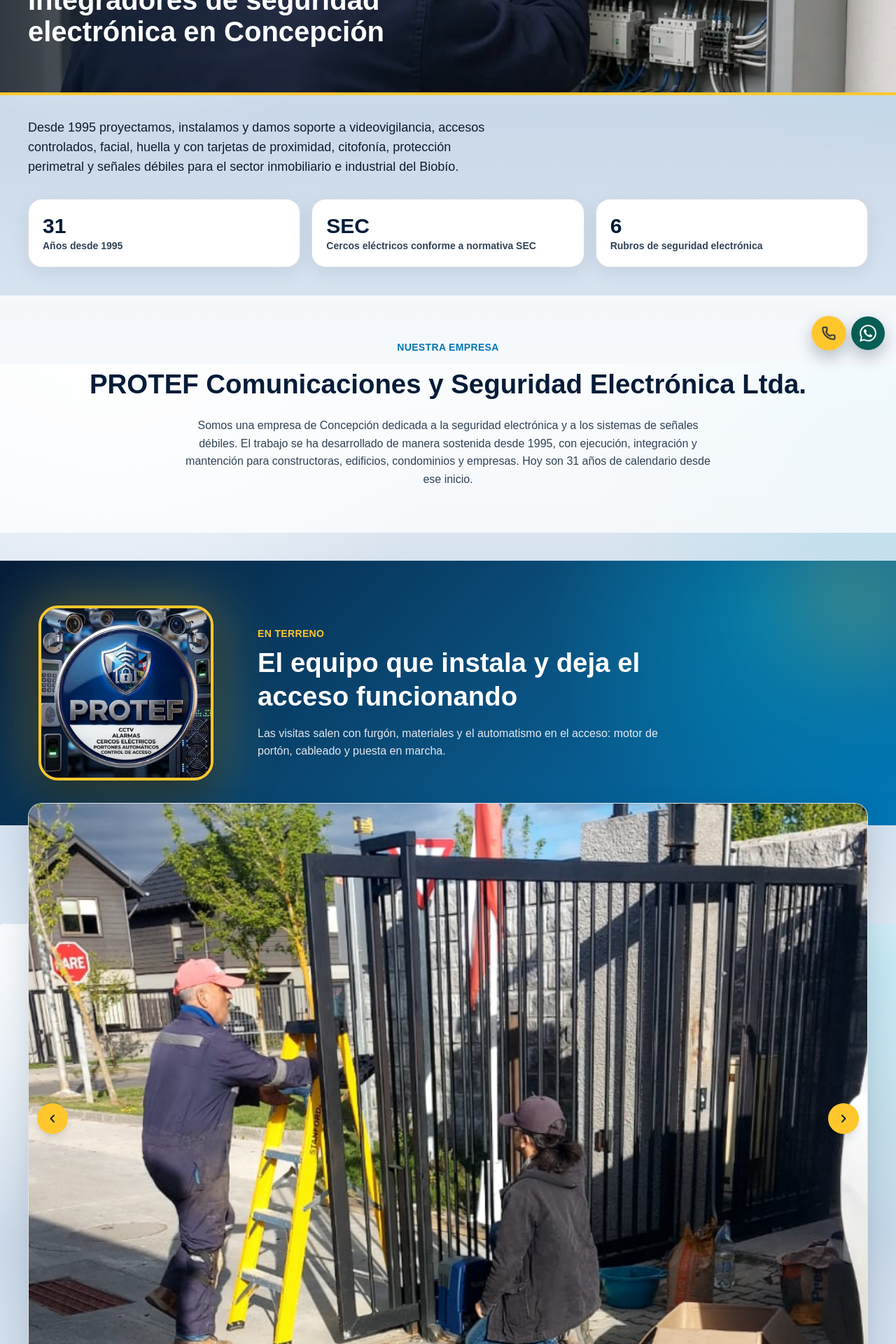
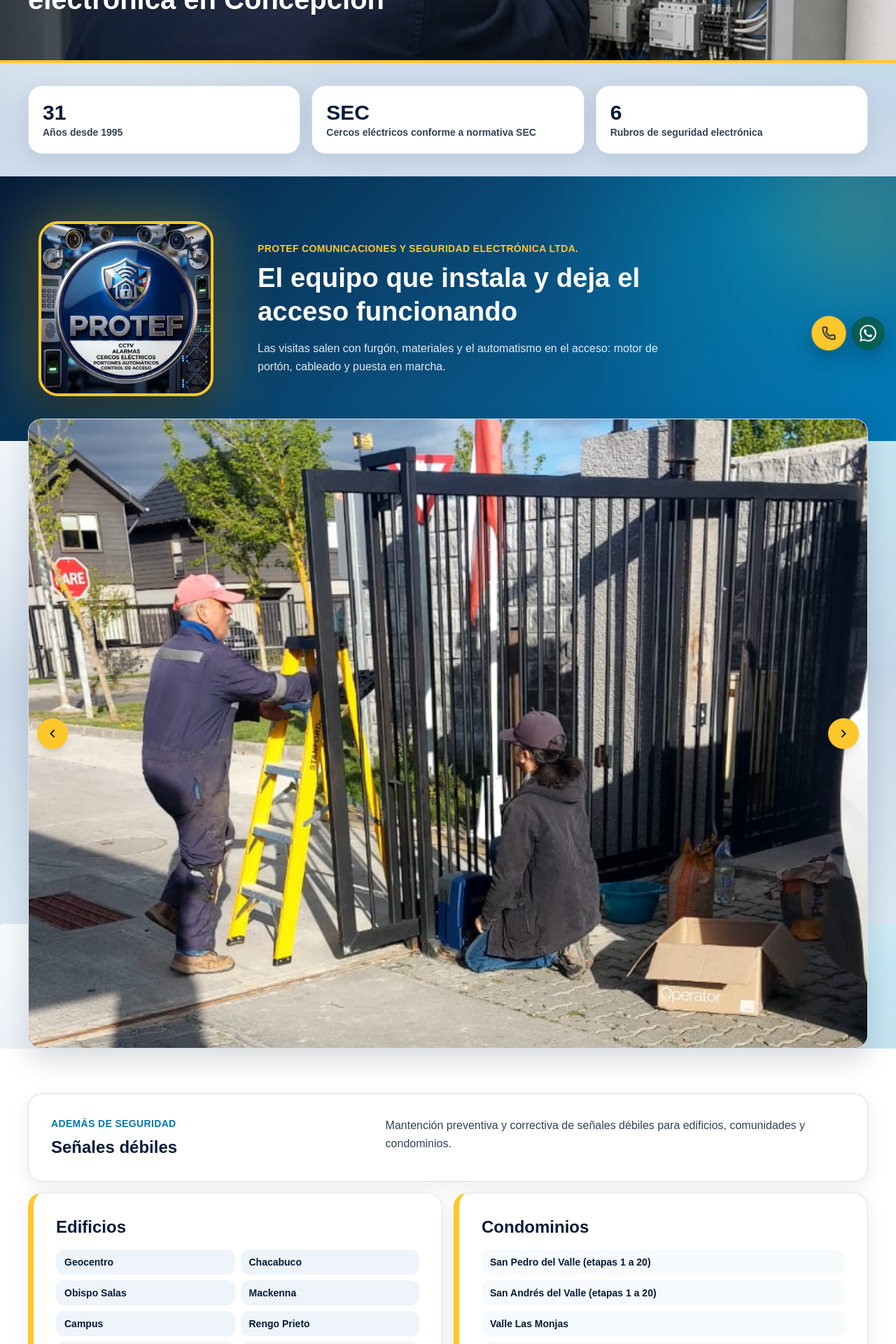
Before and after one commit to darkyuyo/protef, a Next.js app: page /nosotros in a window 1280 px wide. Shown: the part 280-2200 px from the top of the page at 70% size. Built offline with nearby package versions, Linux system fonts and the light colour scheme; a web font is replaced by a local one.

Commit message:
Revise text content across HomePage and NosotrosPage for clarity and engagement. Update PageIntro component to conditionally render lead text. Adjust footer layout for improved spacing and visual consistency.

```diff
--- a/src/app/nosotros/page.tsx
+++ b/src/app/nosotros/page.tsx
@@ -25,14 +25,12 @@
   return (
     <>
       <PageIntro
-        eyebrow={`Desde ${site.foundingYear}`}
         image={aboutPhoto}
         crumbs={[
           { name: "Inicio", path: "/" },
           { name: "Quiénes somos", path: "/nosotros" },
         ]}
         title="Integradores de seguridad electrónica en Concepción"
-        lead={`Desde ${site.foundingYear} proyectamos, instalamos y damos soporte a videovigilancia, accesos controlados, facial, huella y con tarjetas de proximidad, citofonía, protección perimetral y señales débiles para el sector inmobiliario e industrial del Biobío.`}
       />
       <div className="container-protef mt-8">
         <section className="grid gap-4 md:grid-cols-3">
@@ -55,24 +53,7 @@
         </section>
       </div>
 
-      <section className="mt-10 bg-white/75 py-16">
-        <div className="container-protef text-center">
-          <p className="text-sm font-extrabold tracking-wide text-brand-dark uppercase">
-            Nuestra empresa
-          </p>
-          <h2 className="mt-3 text-[clamp(1.8rem,3vw,2.6rem)] font-extrabold text-nav">
-            {site.legalName}
-          </h2>
-          <p className="mx-auto mt-4 max-w-3xl text-muted">
-            Somos una empresa de Concepción dedicada a la seguridad electrónica y a los sistemas de
-            señales débiles. El trabajo se ha desarrollado de manera sostenida desde{" "}
-            {site.foundingYear}, con ejecución, integración y mantención para constructoras,
-            edificios, condominios y empresas. Hoy son {years} años de calendario desde ese inicio.
-          </p>
-        </div>
-      </section>
-
-      <section className="mt-10" aria-labelledby="equipo-titulo">
+      <section className="mt-8" aria-labelledby="equipo-titulo">
         <div className="hero-mesh relative overflow-hidden text-white">
           <div
             aria-hidden="true"
@@ -96,7 +77,7 @@
             </div>
             <div>
               <p className="text-sm font-extrabold tracking-wide text-gold uppercase">
-                En terreno
+                {site.legalName}
               </p>
               <h2
                 id="equipo-titulo"
@@ -127,12 +108,8 @@
             </div>
             <div>
               <p className="text-muted">
-                Además de los seis rubros de seguridad, PROTEF presta mantención preventiva y
-                correctiva de señales débiles para edificios, comunidades y condominios.
-              </p>
-              <p className="mt-3 text-muted">
-                El mismo material informa participación en más de 30 proyectos habitacionales y
-                comerciales, por contrato directo y por subcontrato.
+                Mantención preventiva y correctiva de señales débiles para edificios, comunidades y
+                condominios.
               </p>
             </div>
           </article>
--- a/src/app/page.tsx
+++ b/src/app/page.tsx
@@ -65,7 +65,7 @@
       <section className="container-protef pt-8">
         <p className="max-w-xl text-lg">
           Si el portón no abre, la cámara no graba o el cerco se apagó, llame. El personal técnico
-          calificado evalúa en terreno el incidente en {coverageLine()}.
+          evaluará su problemática, dando la mejor solución.
         </p>
         <Link
           href="/servicios"
@@ -253,7 +253,7 @@
                 id="mantencion-titulo"
                 className="mt-3 max-w-xl text-[clamp(1.8rem,3vw,2.6rem)] leading-tight font-extrabold text-nav"
               >
-                Mantención antes de la falla
+                Prevenga las fallas con una adecuada mantención
               </h2>
               <p className="mt-4 max-w-xl text-lg text-muted">
                 Una visita con fecha, antes de que el portón o la cámara dejen de funcionar. El
--- a/src/components/PageIntro.tsx
+++ b/src/components/PageIntro.tsx
@@ -14,7 +14,7 @@
   eyebrow,
 }: {
   title: string;
-  lead: string;
+  lead?: string;
   crumbs: Crumb[];
   image: Photo;
   imagePosition?: string;
@@ -47,9 +47,11 @@
           </HeroTitle>
         </div>
       </header>
-      <div className="container-protef pt-8">
-        <p className="max-w-2xl text-lg">{lead}</p>
-      </div>
+      {lead ? (
+        <div className="container-protef pt-8">
+          <p className="max-w-2xl text-lg">{lead}</p>
+        </div>
+      ) : null}
     </>
   );
 }
--- a/src/components/SiteChrome.tsx
+++ b/src/components/SiteChrome.tsx
@@ -131,20 +131,20 @@
         backgroundSize: "140px 140px",
       }}
     >
-      <div className="container-protef grid gap-10 py-14 md:grid-cols-3 md:items-start">
+      <div className="container-protef grid gap-6 py-8 md:grid-cols-2 md:items-start">
         <div>
-          <BrandMark className="h-14 w-14" />
-          <p className="mt-4 max-w-xs text-sm text-white/80">
+          <BrandMark className="h-11 w-11" />
+          <p className="mt-3 max-w-xs text-sm text-white/80">
             Servicio técnico de seguridad electrónica en Concepción desde {site.foundingYear}.
             Urgencias de lunes a viernes.
           </p>
-          <Link className="mt-4 inline-flex text-sm font-bold text-brand hover:text-gold" href="/privacidad">
+          <Link className="mt-3 inline-flex text-sm font-bold text-brand hover:text-gold" href="/privacidad">
             Privacidad y datos personales
           </Link>
         </div>
         <div>
           <p className="text-lg font-extrabold">Contacto</p>
-          <ul className="mt-4 grid gap-3 text-sm text-white/85">
+          <ul className="mt-3 grid gap-2 text-sm text-white/85">
             <li className="flex items-start gap-2">
               <MapPin className="mt-0.5 h-4 w-4 shrink-0" aria-hidden="true" />
               <span>Concepción, Región del Biobío, Chile</span>
@@ -163,20 +163,8 @@
             </li>
           </ul>
         </div>
-        <div>
-          <p className="text-lg font-extrabold">Escríbanos</p>
-          <a
-            href={whatsappHref(defaultWhatsappText)}
-            target="_blank"
-            rel="noopener noreferrer"
-            aria-label="Escribir por WhatsApp a PROTEF"
-            className="mt-4 inline-flex h-11 w-11 items-center justify-center rounded-full border border-white/30 hover:border-gold hover:text-gold"
-          >
-            <WhatsAppIcon className="h-5 w-5" />
-          </a>
-        </div>
       </div>
-      <div className="border-t border-white/10 py-4 text-center text-xs text-white/60">
+      <div className="border-t border-white/10 py-3 text-center text-xs text-white/60">
         <p>
           © {year} {site.legalName}
         </p>
```
